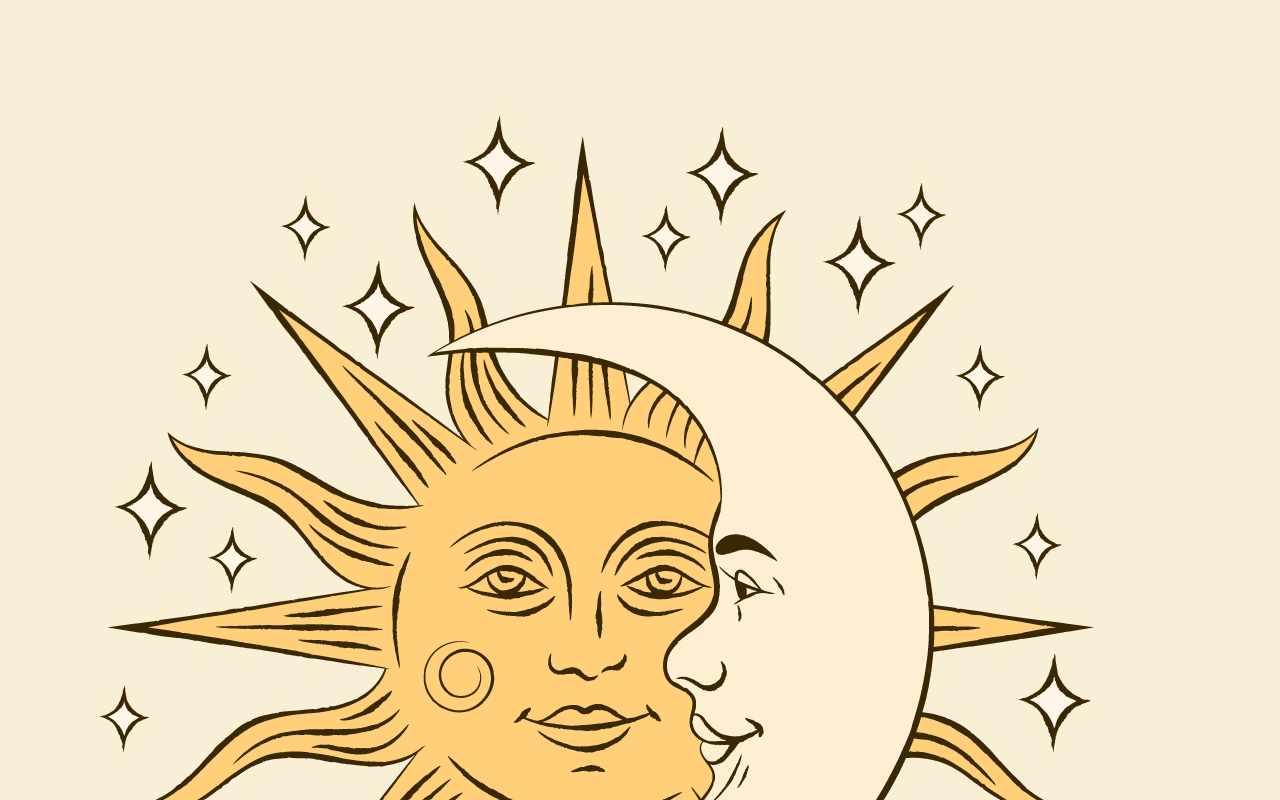
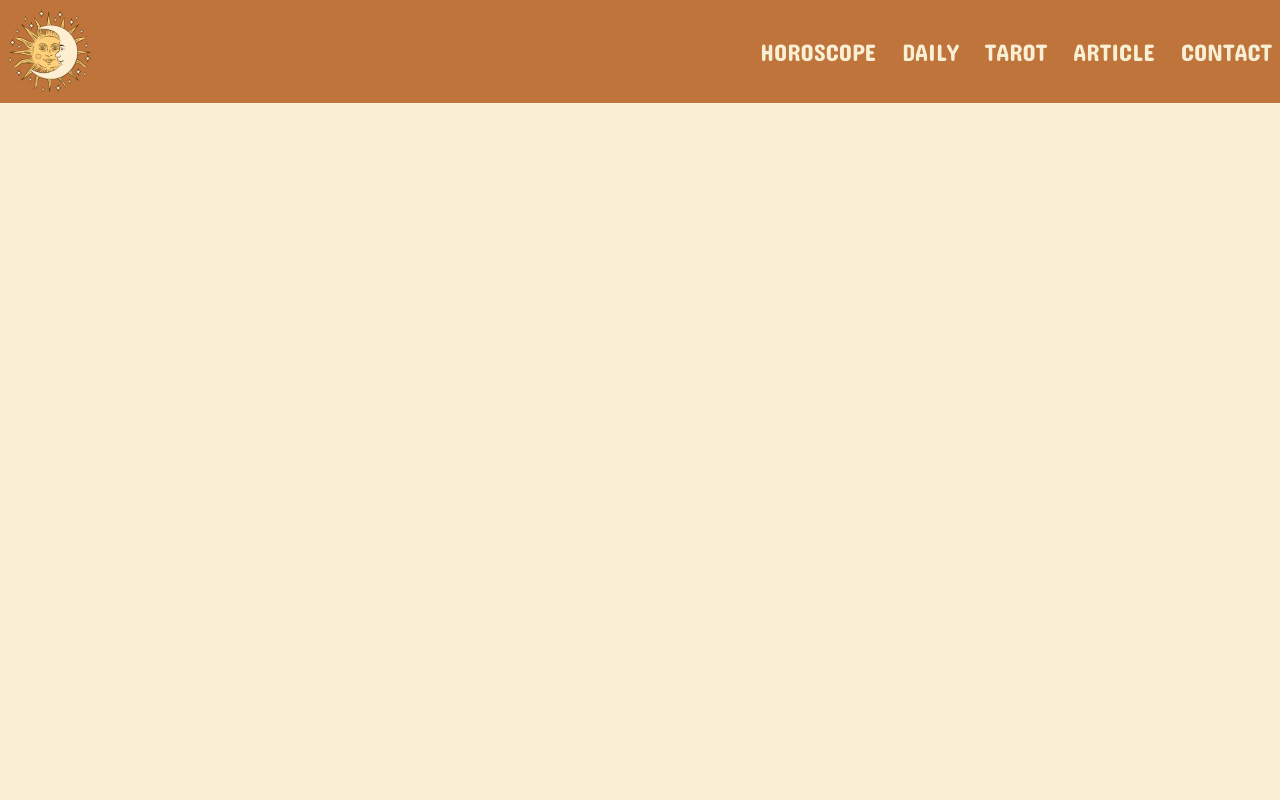
Before and after one commit to KazimAkyol/myCodes_React, a React (Create React App) app in the folder react/RC-04-Horoscope-App/: page / in a window 1280 px wide. Shown: the top 800 px of the page. Built offline with nearby package versions, Linux system fonts and the light colour scheme.

Commit message:
fifth commit

```diff
--- a/react/RC-04-Horoscope-App/src/components/Navbar/Navbar.jsx
+++ b/react/RC-04-Horoscope-App/src/components/Navbar/Navbar.jsx
@@ -1,5 +1,6 @@
 import React from "react";
 import logo from "../../helper/logo.png";
+import "./Navbar.scss";
 
 const Navbar = () => {
   return (
--- a/react/RC-04-Horoscope-App/src/components/Navbar/Navbar.scss
+++ b/react/RC-04-Horoscope-App/src/components/Navbar/Navbar.scss
@@ -0,0 +1,41 @@
+@import "../../scss/variable";
+
+
+.navbar {
+    background-color: $cardNavBgColor;
+    display: flex;
+    justify-content: space-between;
+    align-items: center;
+    position: fixed;
+    top: 0;
+    width: 100%;
+    z-index: 4;
+
+    .link {
+
+        display: flex;
+        font-size: 1.5rem;
+        gap: 10px;
+
+        a{
+            color: $secondaryColor;
+            text-decoration: none;
+            padding: 0.5rem;
+            text-transform: uppercase;
+
+            &:hover{
+                background-color: $secondaryColor;
+                color: $cardNavBgColor;
+                border-radius: 5px;
+            }
+        }
+
+    }
+
+    .logo {
+        img {
+            width: 100px;
+            height: 100px;
+        }
+    }
+}
```
